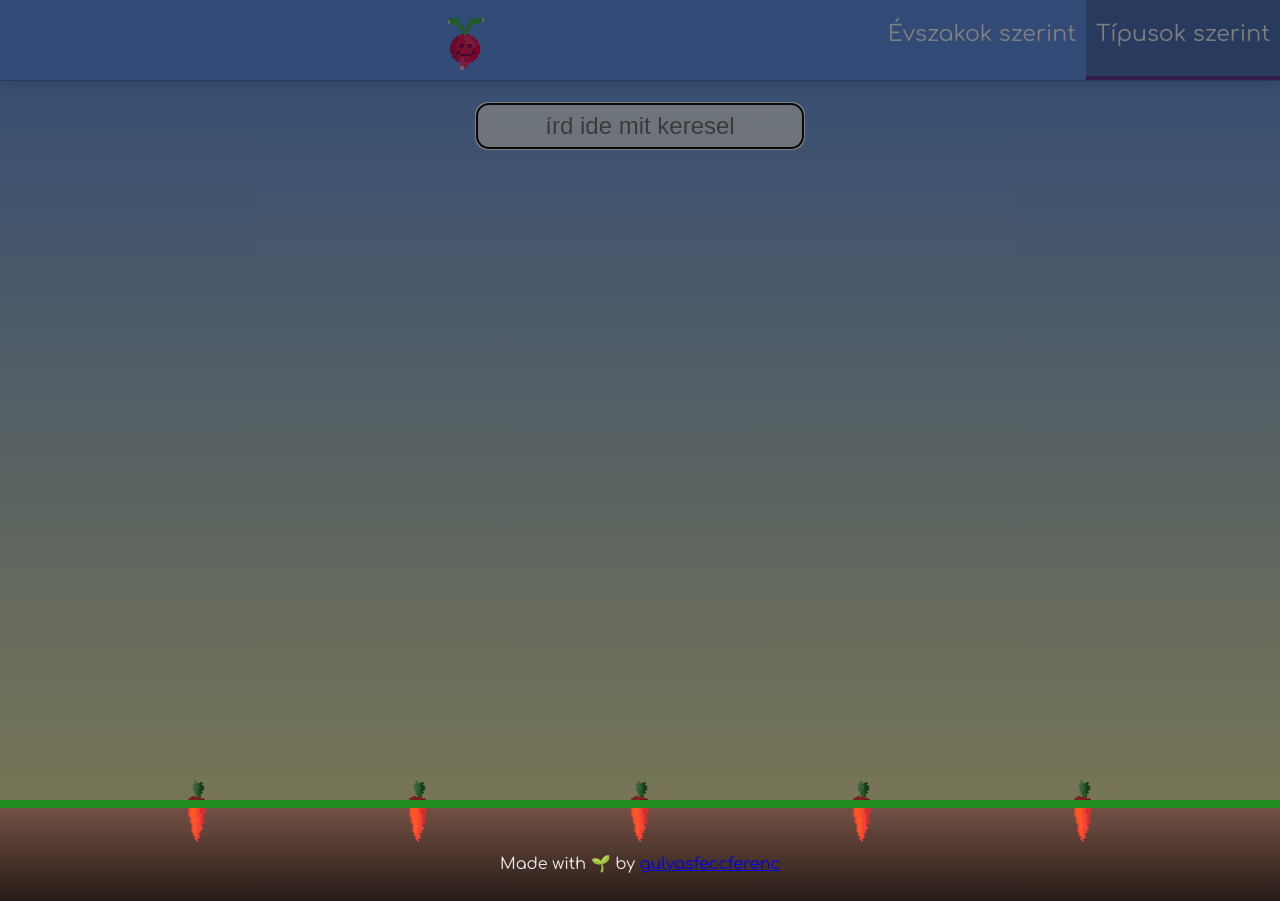
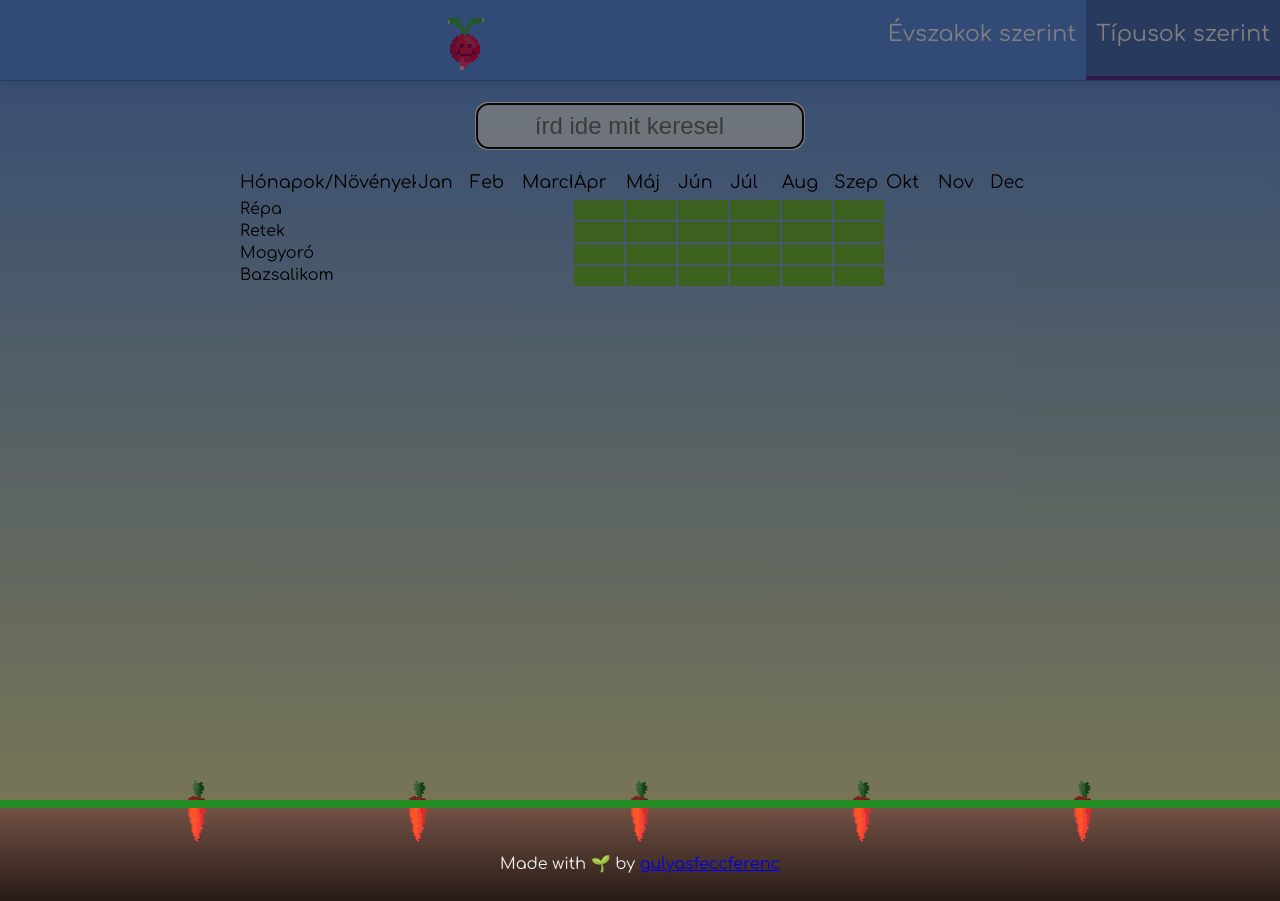
Before and after one commit to gulyasfeccferenc/minekvanszezonja, a React (Create React App) app: page / in a window 1280 px wide. Built offline with nearby package versions, Linux system fonts and the light colour scheme.

Commit message:
Created basic grid

```diff
--- a/src/components/UI/Search/Search.js
+++ b/src/components/UI/Search/Search.js
@@ -3,7 +3,7 @@ import classes from './Search.module.scss';
 
 const Search = (props) => (
     <div className={classes.SearchContainer}>
-            <input type="text"
+            <input type="search"
                    className={classes.Search}
                    value={props.value}
                    autoFocus
--- /dev/null
+++ b/src/components/UI/TableView/TableRow/TableRow.js
@@ -0,0 +1,26 @@
+import React, {Fragment} from "react";
+import classes from './TableRow.module.scss';
+
+const TableRow = (props) => {
+
+
+    return (
+        <Fragment>
+            <div>{props.name}</div>
+            <div className={classes.Grid}></div>
+            <div className={classes.Grid}></div>
+            <div className={classes.Grid}></div>
+            <div className={classes.Grid}>X</div>
+            <div className={classes.Grid}>X</div>
+            <div className={classes.Grid}>X</div>
+            <div className={classes.Grid}>X</div>
+            <div className={classes.Grid}>X</div>
+            <div className={classes.Grid}>X</div>
+            <div className={classes.Grid}></div>
+            <div className={classes.Grid}></div>
+            <div className={classes.Grid}></div>
+        </Fragment>
+    );
+}
+
+export default TableRow;
--- /dev/null
+++ b/src/components/UI/TableView/TableRow/TableRow.module.scss
@@ -0,0 +1,22 @@
+.TableRow {
+
+}
+
+.Grid {
+  background: #79c23c;
+  color: #79c23c;
+  padding: 1px;
+  cursor: default;
+  transition: all .2s ease-out;
+
+  &:hover {
+    background: #61972f;
+    color: #79c23c;
+  }
+
+  &:empty {
+    background: transparent;
+  }
+
+
+}
--- a/src/components/UI/TableView/TableView.js
+++ b/src/components/UI/TableView/TableView.js
@@ -1,7 +1,35 @@
-import React from "react";
+import React, {Fragment} from "react";
+import classes from './TableView.module.scss'
+import TableRow from './TableRow/TableRow';
 
-const TableView = (props) => (
-    <p>{props.searchedTerm}</p>
-);
+const plants = ['Répa', 'Retek', 'Mogyoró', 'Bazsalikom'];
+
+const TableView = (props) => {
+    const plantRows = plants.map(item => {
+        return (<TableRow key={item + '_key'} name={item} />);
+    })
+
+    return (
+        <Fragment>
+            <p>{props.searchedTerm}</p>
+            <div className={classes.GridContainer}>
+                <div className={classes.GridHeader}>Hónapok/Növények</div>
+                <div className={classes.GridHeader} title="Január">Jan</div>
+                <div className={classes.GridHeader} title="Január">Feb</div>
+                <div className={classes.GridHeader} title="Január">March</div>
+                <div className={classes.GridHeader} title="Január">Ápr</div>
+                <div className={classes.GridHeader} title="Január">Máj</div>
+                <div className={classes.GridHeader} title="Január">Jún</div>
+                <div className={classes.GridHeader} title="Január">Júl</div>
+                <div className={classes.GridHeader} title="Január">Aug</div>
+                <div className={classes.GridHeader} title="Január">Szep</div>
+                <div className={classes.GridHeader} title="Január">Okt</div>
+                <div className={classes.GridHeader} title="Január">Nov</div>
+                <div className={classes.GridHeader} title="Január">Dec</div>
+                {plantRows}
+            </div>
+        </Fragment>
+    )
+};
 
 export default TableView;
--- /dev/null
+++ b/src/components/UI/TableView/TableView.module.scss
@@ -0,0 +1,14 @@
+.GridContainer {
+  display: grid;
+  grid-template-columns: auto 50px 50px 50px 50px 50px 50px 50px 50px 50px 50px 50px 50px;
+  grid-template-rows: 26px;
+  align-content: space-between;
+  grid-gap: 2px;
+  max-width: 800px;
+  margin: 0 auto;
+
+  .GridHeader {
+    font-size: 1.1em;
+    overflow: hidden;
+  }
+}
--- a/src/index.scss
+++ b/src/index.scss
@@ -4,6 +4,7 @@ body::-webkit-scrollbar {
 }
 body::-webkit-scrollbar-track {
   -webkit-box-shadow: inset 0 0 6px rgba(0,0,0,0.3);
+  background: transparent;
 }
 body::-webkit-scrollbar-thumb {
   background: linear-gradient(0, #79c23c, #bb4c31);
```
